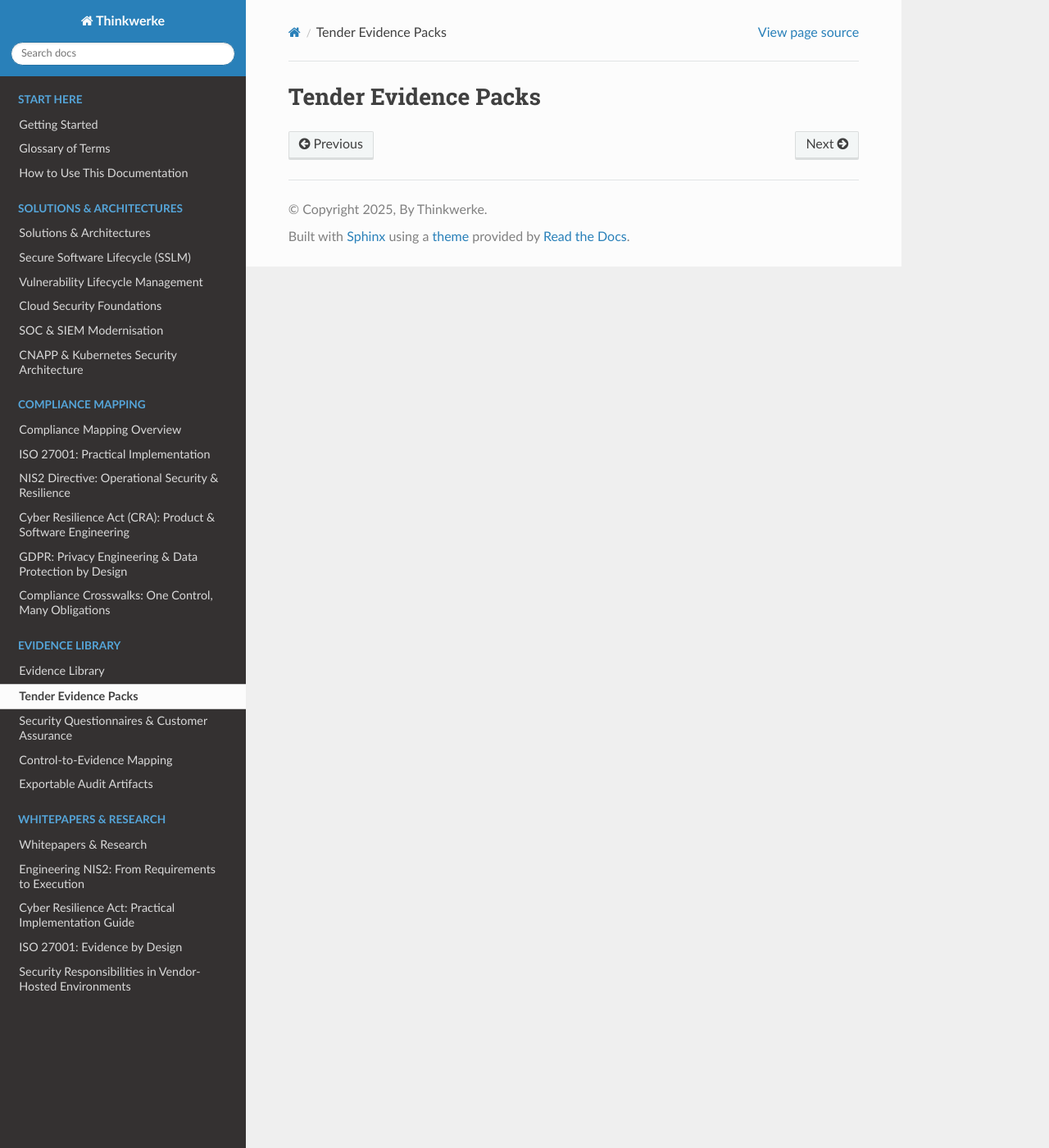
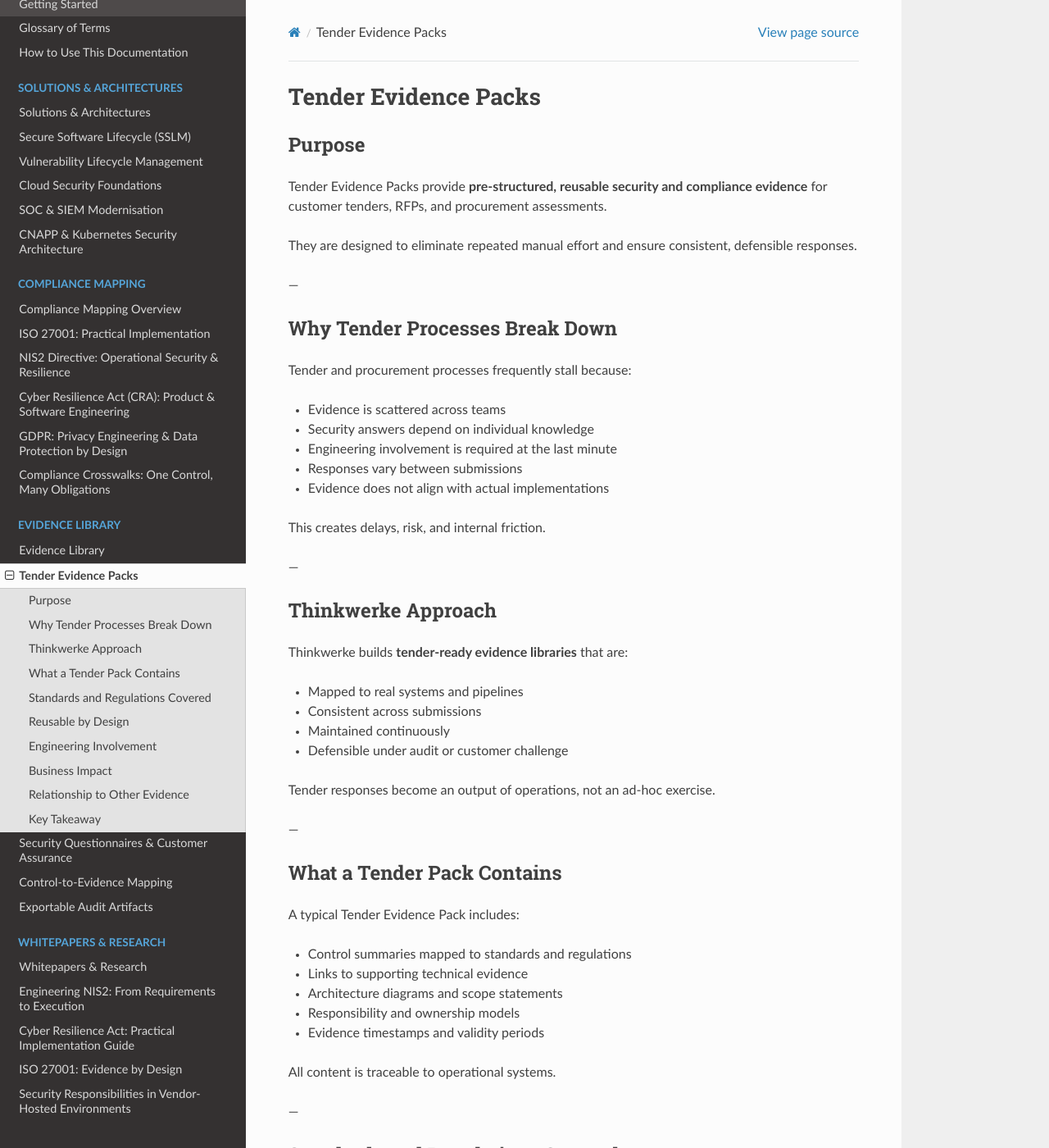
Before and after one commit to Mynkskhr/docs.thinkwerke, a Sphinx documentation site: the page built from docs/source/evidence-library/tender-packs.rst, in a window 1280 px wide and 1400 px high. Shown: the whole window at 82% size. Built offline with Sphinx 7.4.7 and the Read the Docs theme 3.1.0, drawn with Linux system fonts in a browser that asks for light colours; some of the changed text lies outside the part shown.

Commit message:
Update tender-packs.rst

```diff
--- a/docs/source/evidence-library/tender-packs.rst
+++ b/docs/source/evidence-library/tender-packs.rst
@@ -1,2 +1,137 @@
 Tender Evidence Packs
 =====================
+
+Purpose
+-------
+
+Tender Evidence Packs provide **pre-structured, reusable security and compliance evidence**
+for customer tenders, RFPs, and procurement assessments.
+
+They are designed to eliminate repeated manual effort
+and ensure consistent, defensible responses.
+
+---
+
+Why Tender Processes Break Down
+-------------------------------
+
+Tender and procurement processes frequently stall because:
+
+- Evidence is scattered across teams
+- Security answers depend on individual knowledge
+- Engineering involvement is required at the last minute
+- Responses vary between submissions
+- Evidence does not align with actual implementations
+
+This creates delays, risk, and internal friction.
+
+---
+
+Thinkwerke Approach
+-------------------
+
+Thinkwerke builds **tender-ready evidence libraries** that are:
+
+- Mapped to real systems and pipelines
+- Consistent across submissions
+- Maintained continuously
+- Defensible under audit or customer challenge
+
+Tender responses become an output of operations,
+not an ad-hoc exercise.
+
+---
+
+What a Tender Pack Contains
+---------------------------
+
+A typical Tender Evidence Pack includes:
+
+- Control summaries mapped to standards and regulations
+- Links to supporting technical evidence
+- Architecture diagrams and scope statements
+- Responsibility and ownership models
+- Evidence timestamps and validity periods
+
+All content is traceable to operational systems.
+
+---
+
+Standards and Regulations Covered
+---------------------------------
+
+Tender Packs are commonly aligned to:
+
+- ISO/IEC 27001
+- NIS2 Directive
+- Cyber Resilience Act (CRA)
+- GDPR
+- Customer-specific security frameworks
+
+Mappings are maintained centrally
+and reused across tenders.
+
+---
+
+Reusable by Design
+------------------
+
+Tender Packs are:
+
+- Reused across customers and markets
+- Updated automatically as systems change
+- Version-controlled
+- Reviewed on a defined cadence
+
+This avoids duplication and inconsistency.
+
+---
+
+Engineering Involvement
+-----------------------
+
+Engineering involvement is limited to:
+
+- Initial control implementation
+- Planned improvements
+
+Ad-hoc engineering support during tender deadlines
+is intentionally avoided.
+
+---
+
+Business Impact
+---------------
+
+Organisations using Tender Evidence Packs achieve:
+
+- Faster tender response times
+- Reduced internal coordination overhead
+- Higher confidence during customer reviews
+- Consistent security posture across submissions
+
+This directly supports revenue growth.
+
+---
+
+Relationship to Other Evidence
+------------------------------
+
+Tender Packs draw from:
+
+- :doc:`control-to-proof`
+- :doc:`security-questionnaires`
+- :doc:`exportable-artifacts`
+
+They are not standalone documents,
+but curated views over the Evidence Library.
+
+---
+
+Key Takeaway
+------------
+
+Winning regulated tenders requires **preparedness, not heroics**.
+
+Tender Evidence Packs turn security assurance
+into a predictable business capability.
```
